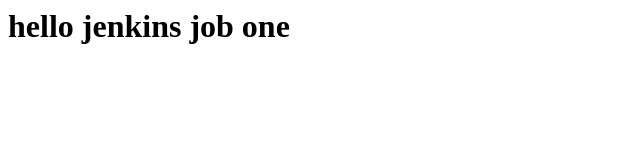
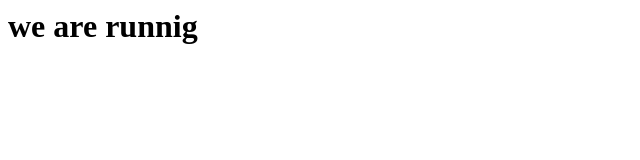
Before and after one commit to mayet16/myweb, a plain HTML site: page index.html in a window 1280 px wide. Shown: the whole page, without its empty margins (0-640 px from the left). Drawn offline with Linux system fonts and the light colour scheme.

Commit message:
second comit

```diff
--- a/index.html
+++ b/index.html
@@ -1 +1 @@
-<h1>hello jenkins job one<h2>
+<h1>we are runnig<h2>
```
